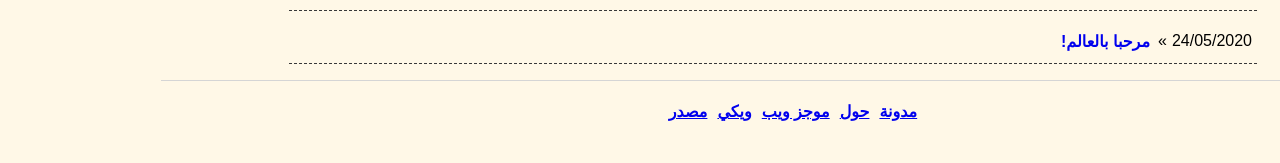
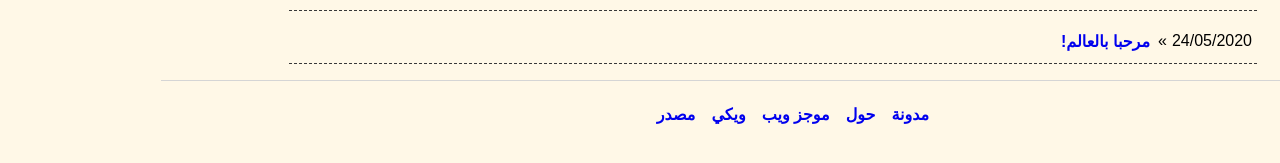
Before and after one commit to abdnh/abdnh.github.io, a Jekyll site: the page built from index.html, in a window 1280 px wide. Shown: the part 628-791 px from the top of the page. Built offline with Jekyll 4.4.1, drawn with Linux system fonts in a browser that asks for light colours.

Commit message:
Unset navigation links' text-decoration and tweak margin

```diff
--- a/css/main.css
+++ b/css/main.css
@@ -39,7 +39,11 @@ body {
 }
 
 #nav-links ul li {
-    margin: 5px;
+    margin: 0.5rem;
+}
+
+#nav-links a {
+    text-decoration: none;
 }
 
 @media screen and (max-width: 800px) {
```
